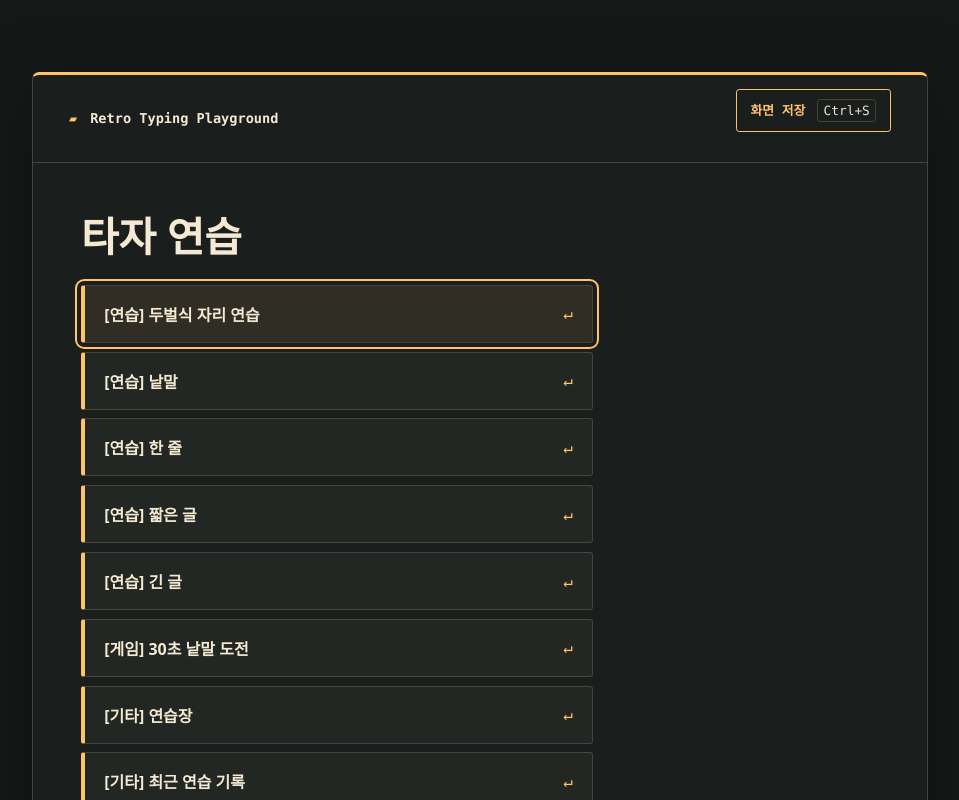
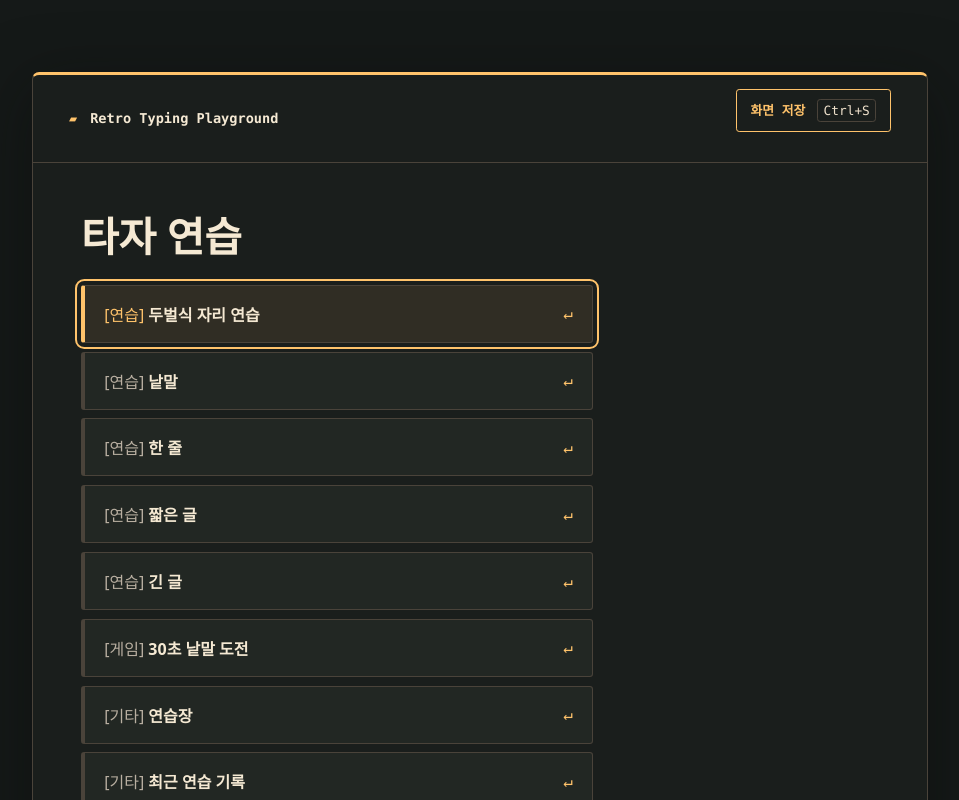
Before and after one commit to SaehwanPark/retro-typing-playground, a React (Vite) app: page / in a window 1280 px wide. Shown: the top 800 px of the page, without its empty margins (160-1119 px from the left). Built offline with nearby package versions, Linux system fonts and the light colour scheme.

Commit message:
style: 연습 화면의 시각 밀도와 정보 위계 정리 (#42) (#48)

```diff
--- a/package.json
+++ b/package.json
@@ -1,6 +1,6 @@
 {
   "name": "retro-typing-playground",
-  "version": "0.0.25",
+  "version": "0.0.26",
   "private": true,
   "type": "module",
   "engines": {
--- a/src/ui/ActivityMenu.tsx
+++ b/src/ui/ActivityMenu.tsx
@@ -1,7 +1,7 @@
 import { useEffect, useRef } from "react";
 import type { KeyboardEvent } from "react";
 import type { InterfaceText } from "../content/interfaceText";
-type MenuEntry = { id: string; label: string; detail?: string; creditLabel?: string };
+type MenuEntry = { id: string; label: string; tag?: string; detail?: string; creditLabel?: string };
 
 // PageUp/PageDown move about one screenful of menu rows, matching the visible list height.
 const pageSize = 5;
@@ -59,7 +59,10 @@ export function ActivityMenu<Entry extends MenuEntry>({
             onClick={() => onStart(activity)}
           >
             <span>
-              <strong>{activity.label}</strong>
+              <strong>
+                {activity.tag && <span className="menu-tag">{activity.tag} </span>}
+                {activity.label}
+              </strong>
               {activity.detail && <small>{activity.detail}</small>}
               {activity.creditLabel && <small className="credit">{activity.creditLabel}</small>}
             </span>
--- a/src/ui/App.tsx
+++ b/src/ui/App.tsx
@@ -232,7 +232,8 @@ export function App() {
     settingsEntry,
   ].map((activity) => ({
     ...activity,
-    label: `[${copy.menuTag(menuCategory(activity.kind))}] ${copy.activityLabel(activity.id, activity.label)}`,
+    label: copy.activityLabel(activity.id, activity.label),
+    tag: `[${copy.menuTag(menuCategory(activity.kind))}]`,
   }));
   const libraryPassages = currentScreen.screen === "library"
     ? passagesFor(practiceLanguage, currentScreen.length)
--- a/src/ui/styles.css
+++ b/src/ui/styles.css
@@ -141,16 +141,19 @@ h1 { margin: 0; font-size: clamp(1.55rem, 4vw, 2.55rem); line-height: 1.25; }
   color: inherit;
   background: var(--panel);
   border: 1px solid var(--line);
-  border-inline-start: .28rem solid var(--accent);
+  border-inline-start: .28rem solid var(--line);
   border-radius: .2rem;
   padding: 1rem 1.2rem;
   text-align: start;
 }
 
-.lesson-button:hover, .lesson-button:focus-visible { background: var(--hover); }
+/* The accent edge marks the entry under the pointer or keyboard focus so nine repeated bars do not compete. */
+.lesson-button:hover, .lesson-button:focus-visible { background: var(--hover); border-inline-start-color: var(--accent); }
 .lesson-button strong, .lesson-button small { display: block; }
 .lesson-button small { margin-top: .25rem; color: var(--quiet); }
 .lesson-button small.credit { font-size: .78rem; opacity: .8; }
+.menu-tag { color: var(--quiet); font-weight: 500; }
+.lesson-button:hover .menu-tag, .lesson-button:focus-visible .menu-tag { color: var(--accent); }
 .lesson-button > span:last-child { color: var(--accent); font-family: var(--mono); }
 .activity-menu { display: grid; gap: .55rem; margin-top: 1.45rem; }
 
@@ -164,12 +167,14 @@ h1 { margin: 0; font-size: clamp(1.55rem, 4vw, 2.55rem); line-height: 1.25; }
 
 .target, .scores {
   margin: 1.35rem 0;
-  background: var(--panel);
-  border: 1px solid var(--line);
-  border-radius: .25rem;
 }
 
-.target { padding: 1rem clamp(.75rem, 3vw, 1.35rem); }
+/* The prompt and entry are the cards; scores read as a strip so panels do not stack into boxes. */
+.scores {
+  border-block: 1px solid var(--line);
+}
+
+.target { padding: 1rem clamp(.75rem, 3vw, 1.35rem); background: var(--panel); border: 1px solid var(--line); border-radius: .25rem; }
 .target-label, .entry label, .scores dt { font-size: .9rem; color: var(--quiet); }
 .target-label > span { font-variant-numeric: tabular-nums; }
 .target p {
@@ -256,9 +261,7 @@ kbd:not(:first-child) { margin-inline-start: .55rem; }
 .passage-page {
   margin: 1.1rem 0;
   padding: .8rem clamp(.75rem, 3vw, 1.25rem);
-  border: 1px solid var(--line);
-  border-radius: .25rem;
-  background: var(--panel);
+  border-inline-start: 2px solid var(--line);
   color: var(--quiet);
 }
 .passage-progress {
@@ -284,7 +287,8 @@ kbd:not(:first-child) { margin-inline-start: .55rem; }
 }
 .passage-page li > span { color: var(--quiet); font-family: var(--mono); font-size: .75rem; text-align: end; }
 .passage-page li.done { color: var(--correct); opacity: .75; }
-.passage-page li.current { color: var(--ink-strong); font-weight: 700; }
+/* The prompt panel already highlights the line being typed, so the context list only marks the row. */
+.passage-page li.current { color: var(--ink); }
 .passage-page li.current > span { color: var(--accent); }
 .passage-page li.upcoming { opacity: .7; }
 .keyboard-rows { display: grid; gap: .35rem; margin-top: 1rem; }
```
Also changed, not shown: 3 other files (tests, documents, lock files or other folders).
